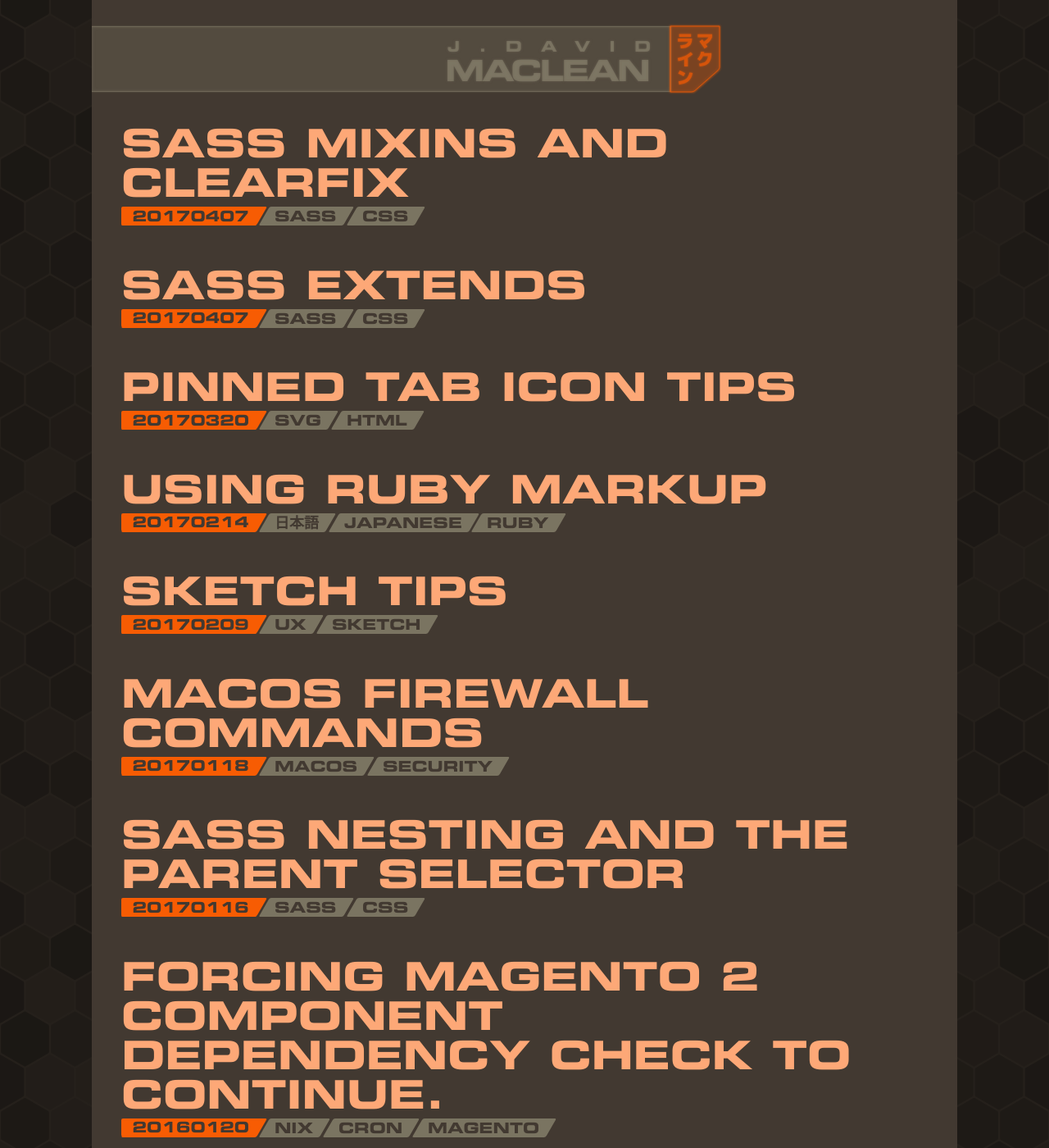
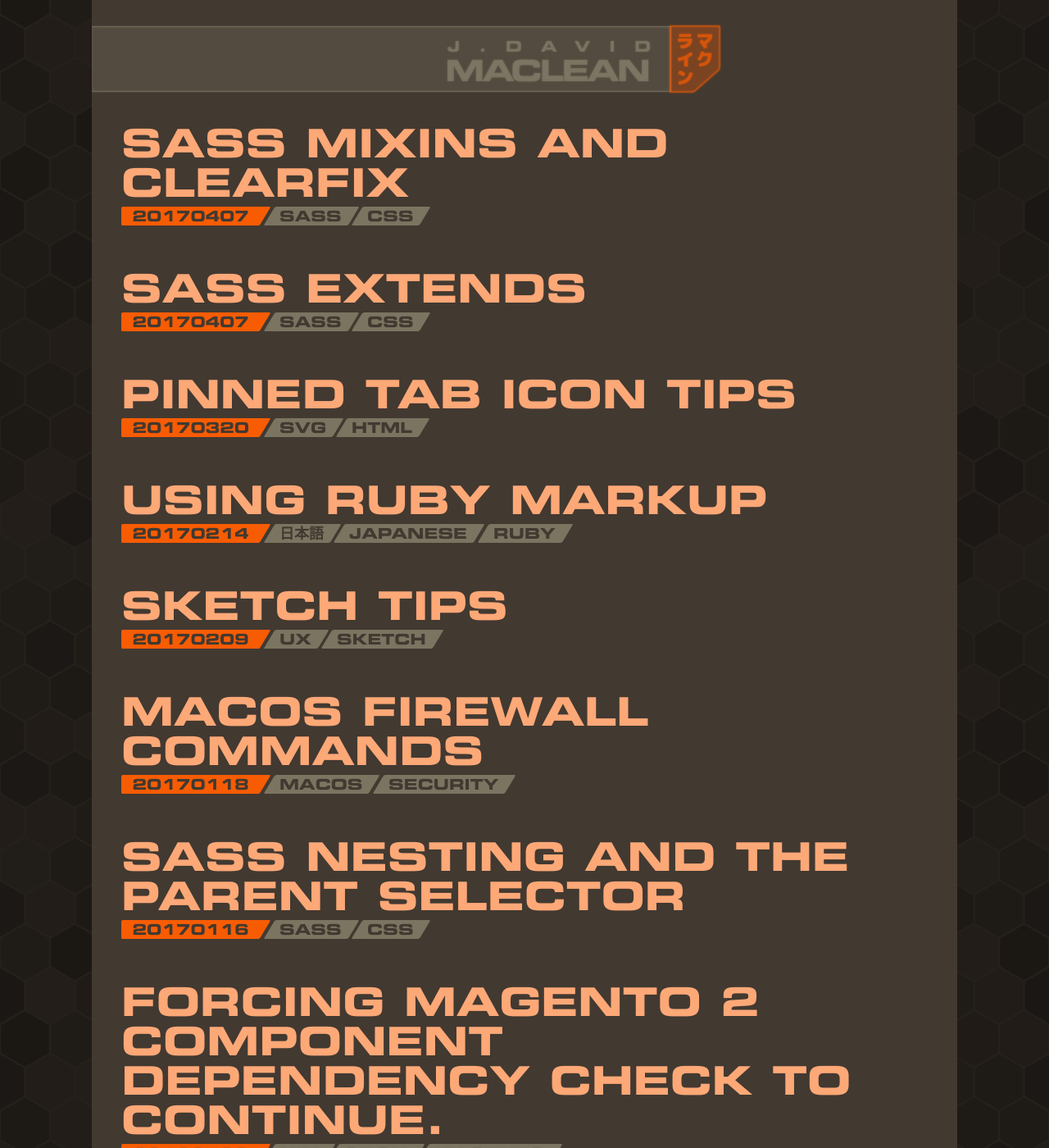
Before and after one commit to sansSpoon/sansSpoon.github.io, a Jekyll site: the page built from _pages/index.md, in a window 1280 px wide and 1400 px high. Shown: the whole window at 82% size. Built offline with Jekyll 4.4.1, drawn with Linux system fonts in a browser that asks for light colours; some web fonts are replaced.

Commit message:
made modular tag style. fixed tag alignment.

```diff
--- a/_layouts/home.html
+++ b/_layouts/home.html
@@ -23,7 +23,7 @@ layout: default
 								{% assign myTag = dtag.name %}
 							{% endif %}
 						{% endfor  %}
-						<li><a href="{{ site.baseurl }}/tags/index.html#{{ ptag | cgi_escape }}" title="Pages tagged {{ myTag }}" rel="tag" data-tag="{{ myTag }}">{{ ptag }}</a></li>
+						<li class="tag"><a href="{{ site.baseurl }}/tags/index.html#{{ ptag | cgi_escape }}" title="Pages tagged {{ myTag }}" rel="tag" data-tag="{{ myTag }}">{{ ptag }}</a></li>
 						{% unless forloop.last %}{% endunless %}
 					{% endfor %}
 				</ul>
--- a/_sass/_layout.scss
+++ b/_sass/_layout.scss
@@ -76,51 +76,68 @@ main {
 
 // ! Tags
 // ---------------
-.post-meta>time {
+.post-meta>ul {
+	padding: 0;
+	margin: 0;
+}
+
+%tag {
 	position: relative;
 	display: flex;
 	flex-direction: column;
 	justify-content: center;
 	align-content: center;
-	padding: .25em 0.5em 0 0.75em;
+	padding: 0.25em 0.75em 0 0.75em;
 	border-radius: 2px;
-	margin-right: 0.2em;
-	background: $wpOrange;
-	color: $color-bg;
-
+	margin-right: 0.25em;
+	margin-bottom: 0.25em;
 }
 
-.post-meta>time:after {
+%tag-after {
 	position: absolute;
 	z-index: -1;
 	left: 0; top: 0; width: 100%; height: 100%;
 	border-radius: 2px;
-	background: $wpOrange;
 	content: "";
 	transform-origin: bottom left;
-	transform: skew(-30deg);
+	transform: skew(-31deg);
 }
 
-.post-meta>ul {
-	padding: 0;
-	margin: 0;
+.post-meta .tag {
+	@extend %tag;
+	background: $nickle;
+	transform-origin: bottom left;
+	transform: skew(-31deg);
+
+	a {
+		color: $color-bg;
+		text-decoration: none;
+		transform: skew(31deg);
+	}
 }
 
-.post-meta ul li {
-	display: flex;
-	flex-direction: column;
-	justify-content: center;
-	align-content: center;
-	padding: .25em 0.75em 0 0.75em;
-	border-radius: 2px;
-	margin-right: 0.2em;
-	margin-bottom: 0;
+.post-meta>time {
+	@extend %tag;
+	background: $wpOrange;
+	color: $color-bg;
+}
+
+.post-meta>time:after {
+	@extend %tag-after;
+	background: $wpOrange;
+}
+
+.post-meta .first-tag {
+	@extend %tag;
 	background: $nickle;
-	transform-origin: bottom left;
-	transform: skew(-30deg);
+
+	a {
+		color: $color-bg;
+		text-decoration: none;
+	}
 }
-.post-meta ul li a {
-	color: $color-bg;
-	text-decoration: none;
-	transform: skew(30deg);
+
+.post-meta .first-tag:after {
+	@extend %tag-after;
+	background: $nickle;
 }
--- a/assets/js/ux.js
+++ b/assets/js/ux.js
@@ -2,7 +2,8 @@
 var	controlButton = document.getElementById('neo-n-s'),
 	controlStrip = document.querySelector('.strip'),
 	csWidth = controlStrip.getBoundingClientRect().width,
-	csState = "open";
+	csState = "open",
+	apTags = document.getElementsByClassName('post-tags');
 
 function csOpen() {
 	controlStrip.style.removeProperty('transform');
@@ -13,6 +14,32 @@ function csClose() {
 	controlStrip.style.WebkitTransform = 'translate(-' + csWidth + 'px)';
 	controlStrip.style.transform = 'translate(-' + csWidth + 'px)';
 	csState = "closed";
+}
+
+function tagExpand(event) {
+	if (this.dataset.tag) {
+		if (event.type == 'mouseover') {
+			myTag = this.innerHTML;
+			this.innerHTML = this.dataset.tag;
+		} else if (event.type == 'mouseout') {
+			this.innerHTML = myTag;
+		}
+	}
+}
+
+function alignTags(apTags) {
+	console.log(apTags);
+	for (var i=0; i<apTags.length; i++) {
+
+		postTagsLoc = apTags[i].offsetLeft;
+		console.log(postTagsLoc);
+		if (postTagsLoc == 0) {
+			apTags[i].getElementsByTagName('li')[0].className = 'first-tag';
+		} else {
+			console.log(apTags[i]);
+			apTags[i].getElementsByTagName('li')[0].className = 'tag';
+		}
+	}
 }
 
 controlButton.onclick = function() {
@@ -49,29 +76,34 @@ window.addEventListener("optimizedResize", function() {
 	if (csState == "closed") {
 		csClose();
 	}
+
+	alignTags(apTags);
+
+
 });
 
+if (apTags) {
+	for (var i=0; i<apTags.length; i++) {
 
-var pTags = document.querySelector('.post-tags');
-if (pTags) {
-	tags = pTags.getElementsByTagName('li');
+		tags = apTags[i].getElementsByTagName('li');
 
-	for (var i=0; i<tags.length; i++) {
-		tags[i].firstChild.addEventListener('mouseover', tagExpand, false);
-		tags[i].firstChild.addEventListener('mouseout', tagExpand, false);
-	}
+		for (var j=0; j<tags.length; j++) {
+			tags[j].firstChild.addEventListener('mouseover', tagExpand, false);
+			tags[j].firstChild.addEventListener('mouseout', tagExpand, false);
+		}
 
-	function tagExpand(event) {
-		if (this.dataset.tag) {
-			if (event.type == 'mouseover') {
-				myTag = this.innerHTML;
-				this.innerHTML = this.dataset.tag;
-			} else if (event.type == 'mouseout') {
-				this.innerHTML = myTag;
-			}
-		}
 	}
 }
+
+/*
+var childPos = obj.offset();
+var parentPos = obj.parent().offset();
+var childOffset = {
+    top: childPos.top - parentPos.top,
+    left: childPos.left - parentPos.left
+}
+*/
+
 
 //window.onscroll = function() {
 //	var viewportOffset = document.querySelector('.post-meta').getBoundingClientRect().top;
```
Also changed, not shown: _data/tags.csv (+19 -1 lines).
